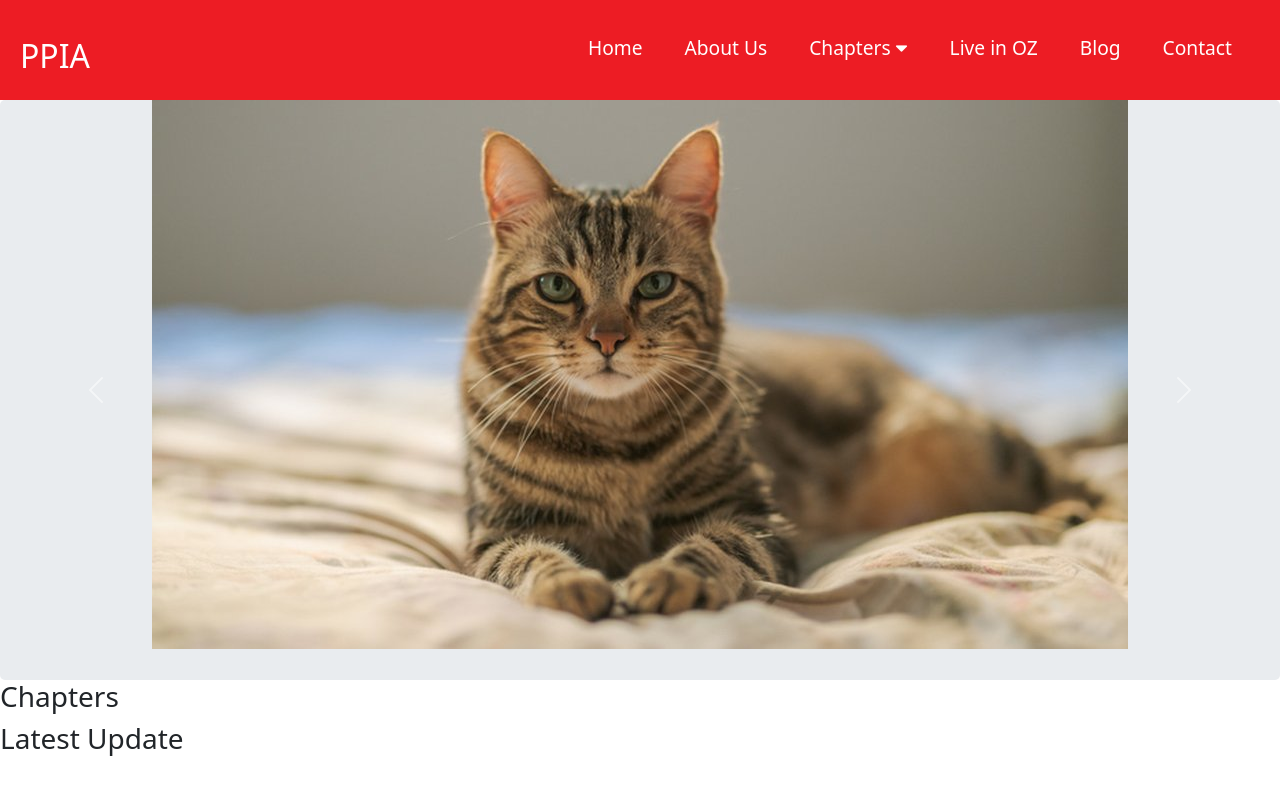
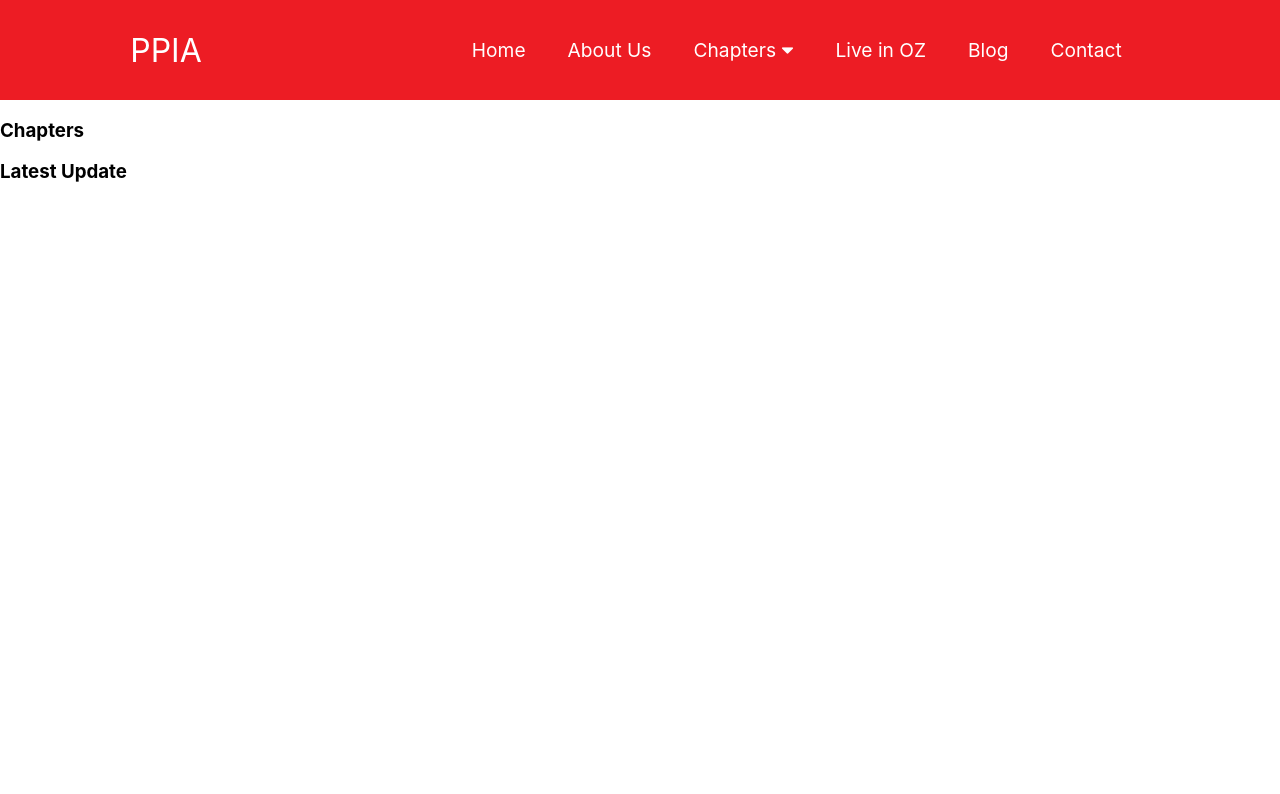
Before and after one commit to ppiaustralia/projectelementalfrontend, a React (Create React App) app in the folder projectelementalreactapp/: page / in a window 1280 px wide. Shown: the top 794 px of the page. Built offline with nearby package versions, Linux system fonts and the light colour scheme.

Commit message:
Minor Rollback
* Bug with import bootstrap.min.css
* Navbar dropdown breaks with the import
* minor rollback to remove the bootstrap css for the time being

```diff
--- a/projectelementalreactapp/src/index.js
+++ b/projectelementalreactapp/src/index.js
@@ -3,7 +3,11 @@ import ReactDOM from 'react-dom';
 import './index.css';
 import App from './App';
 import reportWebVitals from './reportWebVitals';
-import 'bootstrap/dist/css/bootstrap.min.css';
+{/*
+  import 'bootstrap/dist/css/bootstrap.min.css';
+  REQUIRED IMPORT FOR CAROUSEL;
+  bug with current navbar, breaks dropdown
+*/}
 
 ReactDOM.render(
 
--- a/projectelementalreactapp/src/pages/home/Home.jsx
+++ b/projectelementalreactapp/src/pages/home/Home.jsx
@@ -12,7 +12,7 @@ export default class Home extends React.Component {
     render() {
         return(
             <div>
-                <ImageSlider />
+                {/*<ImageSlider />*/}
                 <h3>Chapters</h3>
                 <h3>Latest Update</h3>
             </div>
```
